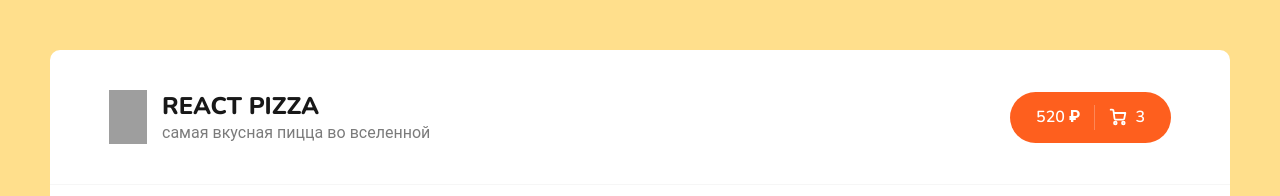
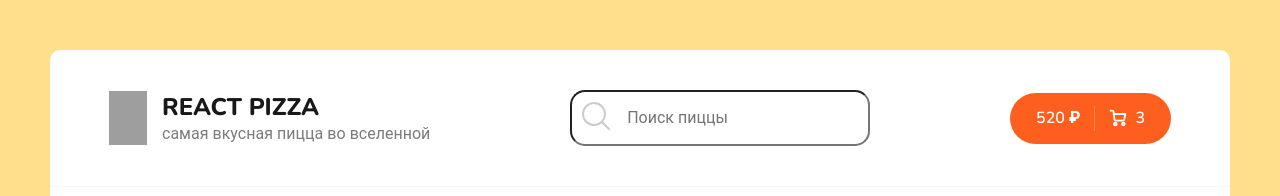
Before and after one commit to Dmitry-Klyuev/React-Pizza, a React (Create React App) app: page / in a window 1280 px wide. Shown: the top 196 px of the page. Built offline with nearby package versions, Linux system fonts and the light colour scheme; no server answers; grey boxes are pictures that could not be loaded.

Commit message:
add controlled search input

```diff
--- a/src/App.js
+++ b/src/App.js
@@ -4,12 +4,14 @@ import {Routes, Route} from "react-router-dom";
 import {Home} from "./pages/Home";
 import {Cart} from "./pages/Cart";
 import {NotFound} from "./pages/NotFound";
+import {useState} from "react";
 
 function App() {
+    const [searchValue, setSearchValue] = useState()
 
     return (
         <div className="wrapper">
-            <Header/>
+            <Header searchValue={searchValue} setSearchValue={setSearchValue}/>
             <div className="content">
                 <div className="container">
                     <Routes>
--- a/src/components/Header/Header.jsx
+++ b/src/components/Header/Header.jsx
@@ -1,7 +1,8 @@
 import PizzaLogo from '../../assets/img/pizza-logo.svg';
 import {Link} from "react-router-dom";
+import {SearchInput} from "../SearchInput/SearchInput";
 
-export const Header = () => {
+export const Header = ({searchValue ,setSearchValue}) => {
     return <div className="header">
         <div className="container">
             <Link to={'/'}>
@@ -13,6 +14,8 @@ export const Header = () => {
                     </div>
                 </div>
             </Link>
+
+            <SearchInput searchValue={searchValue} setSearchValue={setSearchValue}/>
             <Link to={'cart'}>
                 <div className="header__cart">
                     <a href="/cart.html" className="button button--cart">
--- /dev/null
+++ b/src/components/SearchInput/SearchInput.jsx
@@ -0,0 +1,28 @@
+import styles from './SearchInput.module.scss';
+
+export const SearchInput = ({searchValue, setSearchValue}) => {
+    return (
+        <div className={styles.root}>
+            <svg className={styles.searchIcon}>
+                <path xmlns="http://www.w3.org/2000/svg"
+                      d="M29.71,28.29l-6.5-6.5-.07,0a12,12,0,1,0-1.39,1.39s0,.05,0,.07l6.5,6.5a1,1,0,0,0,1.42,0A1,1,0,0,0,29.71,28.29ZM14,24A10,10,0,1,1,24,14,10,10,0,0,1,14,24Z"/>
+            </svg>
+            <input className={styles.input}
+                   type="text"
+                   placeholder={'Поиск пиццы'}
+                   value={searchValue}
+                   onChange={e => setSearchValue(e.target.value)}
+            />
+            {searchValue &&
+                <svg className={styles.clearIcon}
+                    onClick={()=>setSearchValue('')}
+                >
+                    <path xmlns="http://www.w3.org/2000/svg"
+                          d="M38 12.83L35.17 10 24 21.17 12.83 10 10 12.83 21.17 24 10 35.17 12.83 38 24 26.83 35.17 38 38 35.17 26.83 24z"/>
+                </svg>
+            }
+
+        </div>
+    );
+
+};
--- /dev/null
+++ b/src/components/SearchInput/SearchInput.module.scss
@@ -0,0 +1,35 @@
+.root {
+  position: relative;
+
+
+  .searchIcon {
+    position: absolute;
+    width: 40px;
+    height: 40px;
+    top: 10px;
+    left: 10px;
+    opacity: 0.2;
+  }
+
+
+  .input {
+    width: 500px;
+    padding: 15px 24px 15px 55px;
+    border-radius: 15px;
+    font-size: 16px;
+    @media (max-width: 1300px) {
+      width: 300px;
+    }
+  }
+  .clearIcon {
+    position: absolute;
+    width: 40px;
+    height: 40px;
+    top: 5px;
+    right: 10px;
+    opacity: 0.2;
+    &:hover{
+      opacity: 0.4;
+    }
+  }
+}
```
